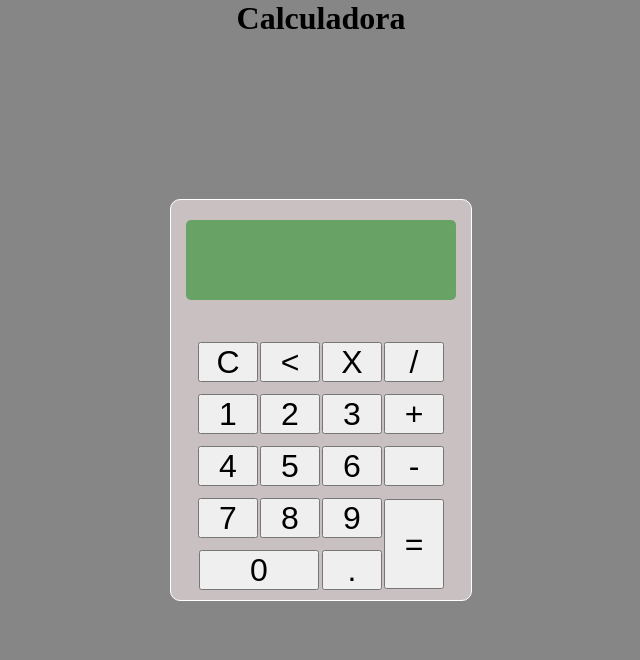
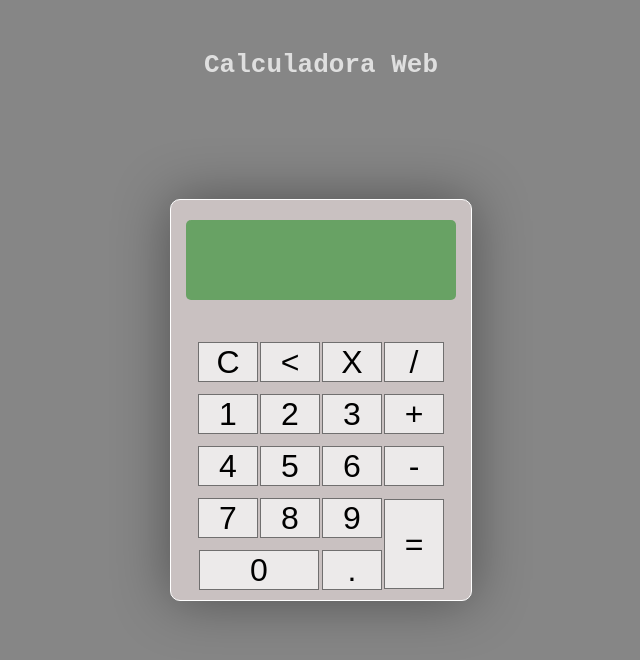
Before and after one commit to richarddomini/Projetos-autorais, a plain HTML site: page Calculadora/index.html in a window 1280 px wide. Shown: the whole page, without its empty margins (319-959 px from the left). Drawn offline with Linux system fonts and the light colour scheme.

Commit message:
calculadora retoques finais

```diff
--- a/Calculadora/estilo/style.css
+++ b/Calculadora/estilo/style.css
@@ -17,6 +17,9 @@ body {
 
 h1{
     text-align: center;
+    font-family: monospace;
+    padding-top: 50px;
+    color: rgba(255, 255, 255, 0.733);
 }
 
 article#main {
@@ -30,6 +33,7 @@ article#main {
     top: 50%;
     left: 50%;
     transform: translate(-50%,-50%);
+    box-shadow: 0px 0px 55px rgba(0, 0, 0, 0.397);
 }
 
 div#visualizador {
@@ -68,6 +72,8 @@ input.teclas {
     margin: 5px 0px;
     font-size: 2em;
     cursor: pointer;
+    background-color: rgba(255, 255, 255, 0.658);
+    border: 1px solid rgba(0, 0, 0, 0.525);
 }
 
 input#zero {
--- a/Calculadora/index.html
+++ b/Calculadora/index.html
@@ -7,7 +7,7 @@
     <title>Calculadora web</title>
 </head>
 <body>
-    <h1>Calculadora</h1>
+    <h1>Calculadora Web</h1>
     <Article id="main">
         <div id="visualizador">
             <p id="tela">
```
